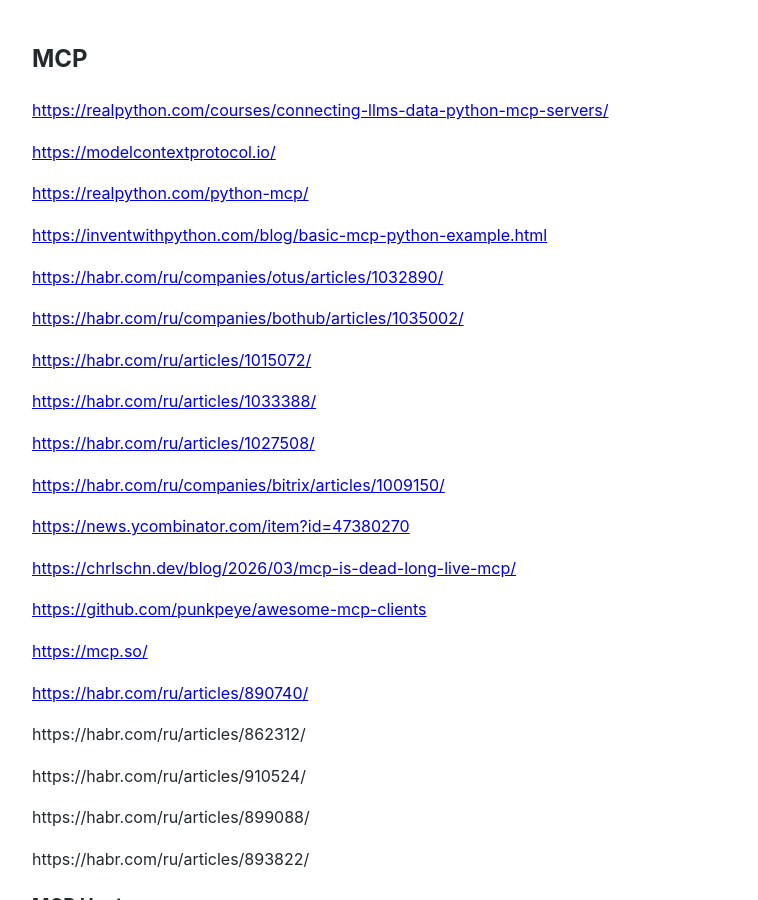
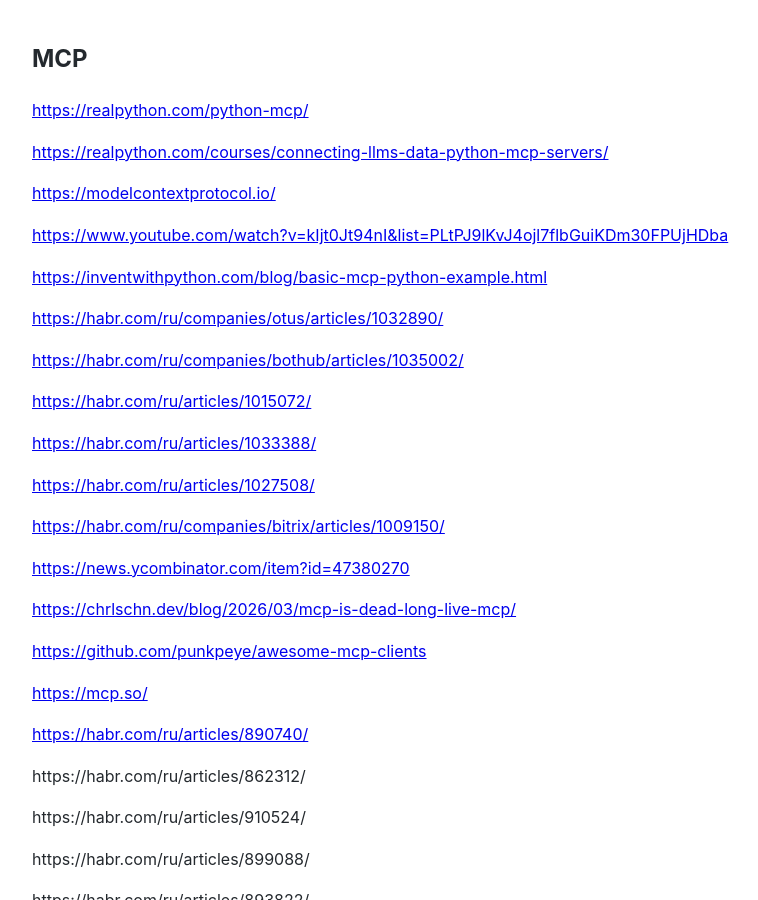
Before and after one commit to Michael-Lubinsky/michael-lubinsky.github.com, a Jekyll site: the page built from ml/mcp.md, in a window 1280 px wide and 900 px high. Shown: the whole window, without its empty margins (158-916 px from the left). Built offline with Jekyll 4.4.1, drawn with Linux system fonts in a browser that asks for light colours; our own code applies the rules of GitHub Pages for plain Markdown files.

Commit message:
Update mcp.md

```diff
--- a/ml/mcp.md
+++ b/ml/mcp.md
@@ -1,10 +1,14 @@
 ## MCP
+
+<https://realpython.com/python-mcp/>
 
 <https://realpython.com/courses/connecting-llms-data-python-mcp-servers/>
 
 <https://modelcontextprotocol.io/>
 
-<https://realpython.com/python-mcp/>
+
+
+<https://www.youtube.com/watch?v=kIjt0Jt94nI&list=PLtPJ9lKvJ4ojl7flbGuiKDm30FPUjHDba>
 
 <https://inventwithpython.com/blog/basic-mcp-python-example.html>
 
```
